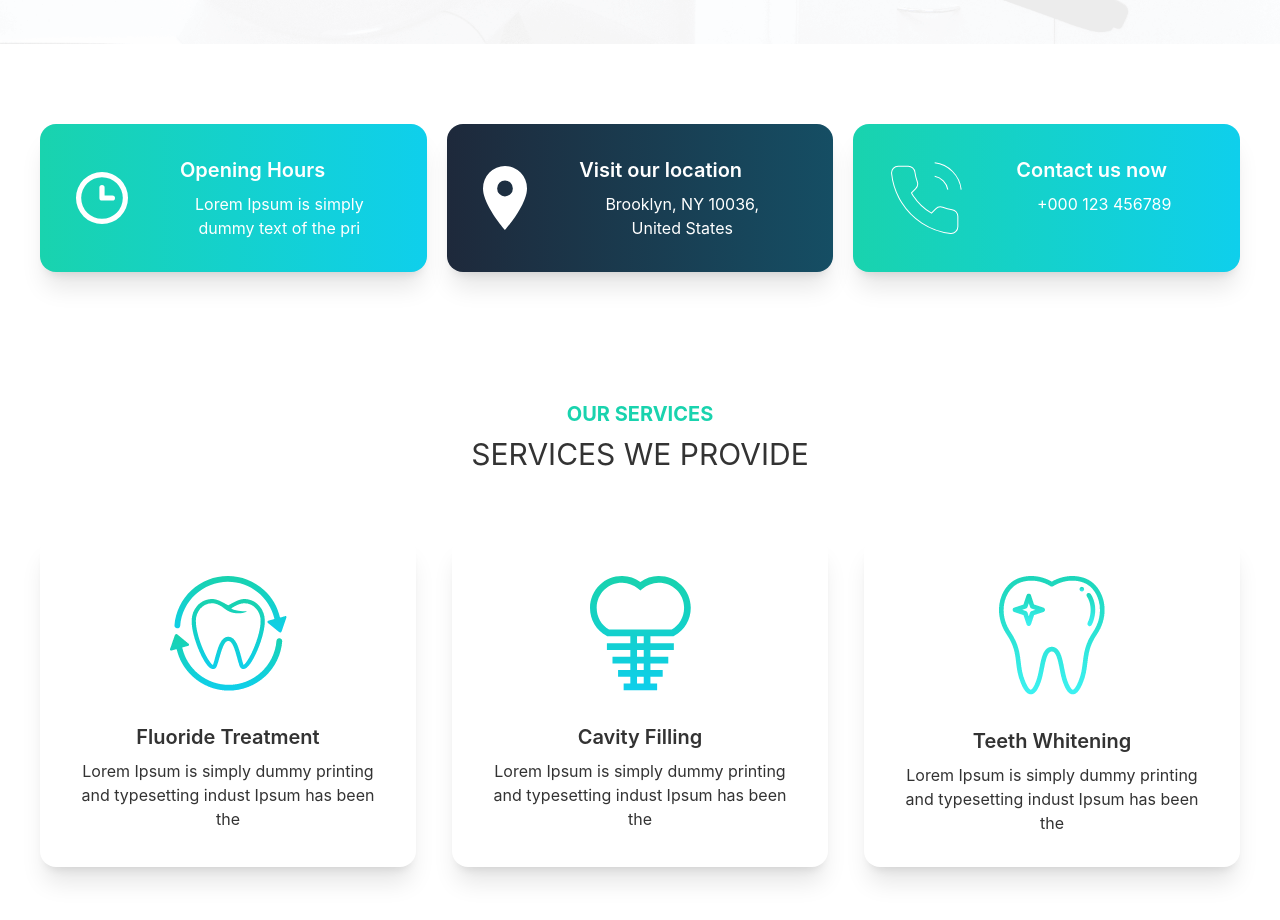
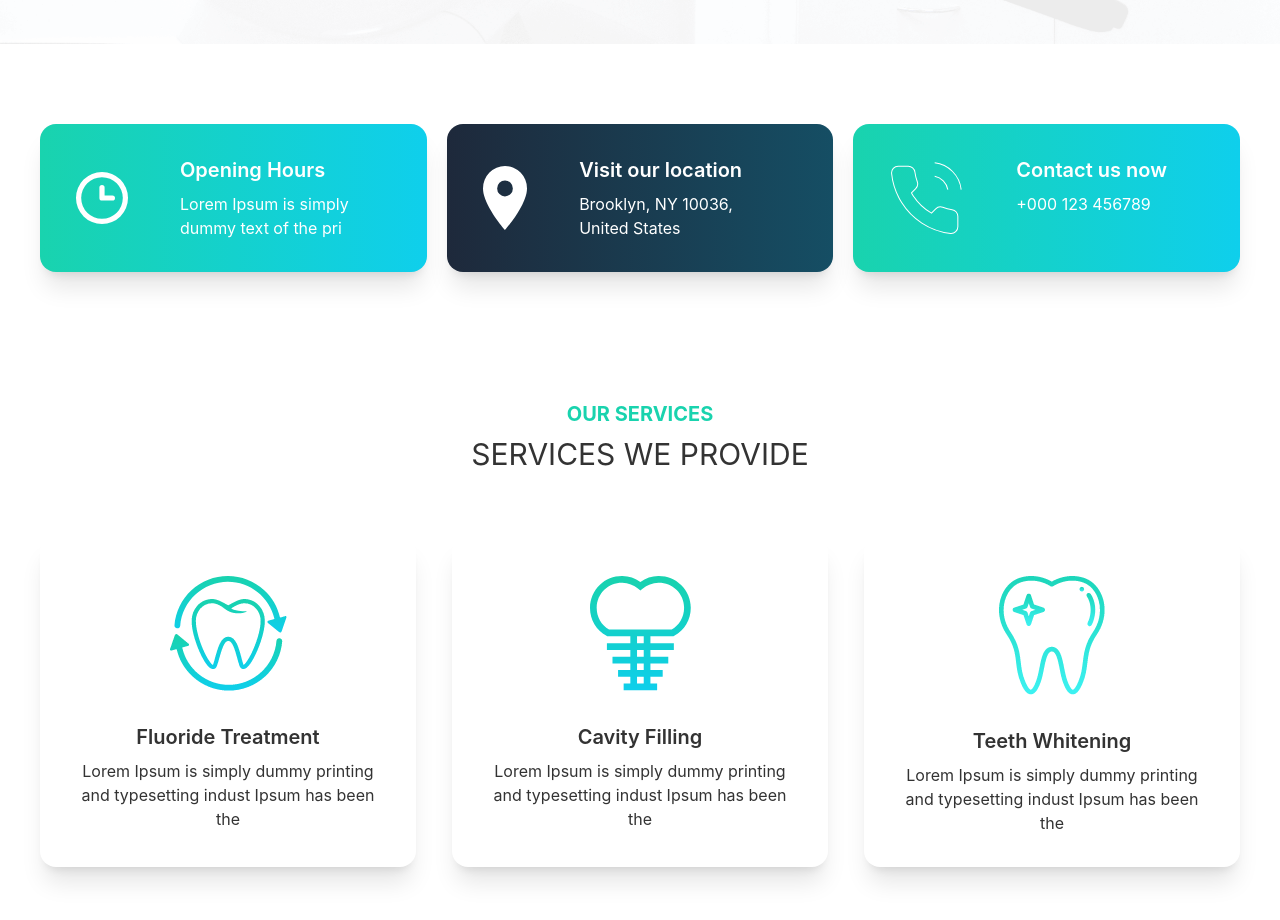
Before and after one commit to ToufiqAlahi/doctors-portal-client-side, a React (Create React App) app: page / in a window 1280 px wide. Shown: the part 820-1740 px from the top of the page. Built offline with nearby package versions, Linux system fonts and the light colour scheme.

Commit message:
Update InfoCard.js

```diff
--- a/src/Components/Home/InfoCard.js
+++ b/src/Components/Home/InfoCard.js
@@ -2,7 +2,7 @@ import React from 'react';
 
 const InfoCard = ({ img, cardTitle, cardTexts, bgclassName }) => {
     return (
-        <div className={` card lg:card-side bg-base-100 shadow-xl text-white px-4 ${bgclassName} `}>
+        <div className={` text-left card lg:card-side bg-base-100 shadow-xl text-white px-4 ${bgclassName} `}>
             <figure className='p-5'>
                 <img src={img} alt="Album"></img>
             </figure>
```
